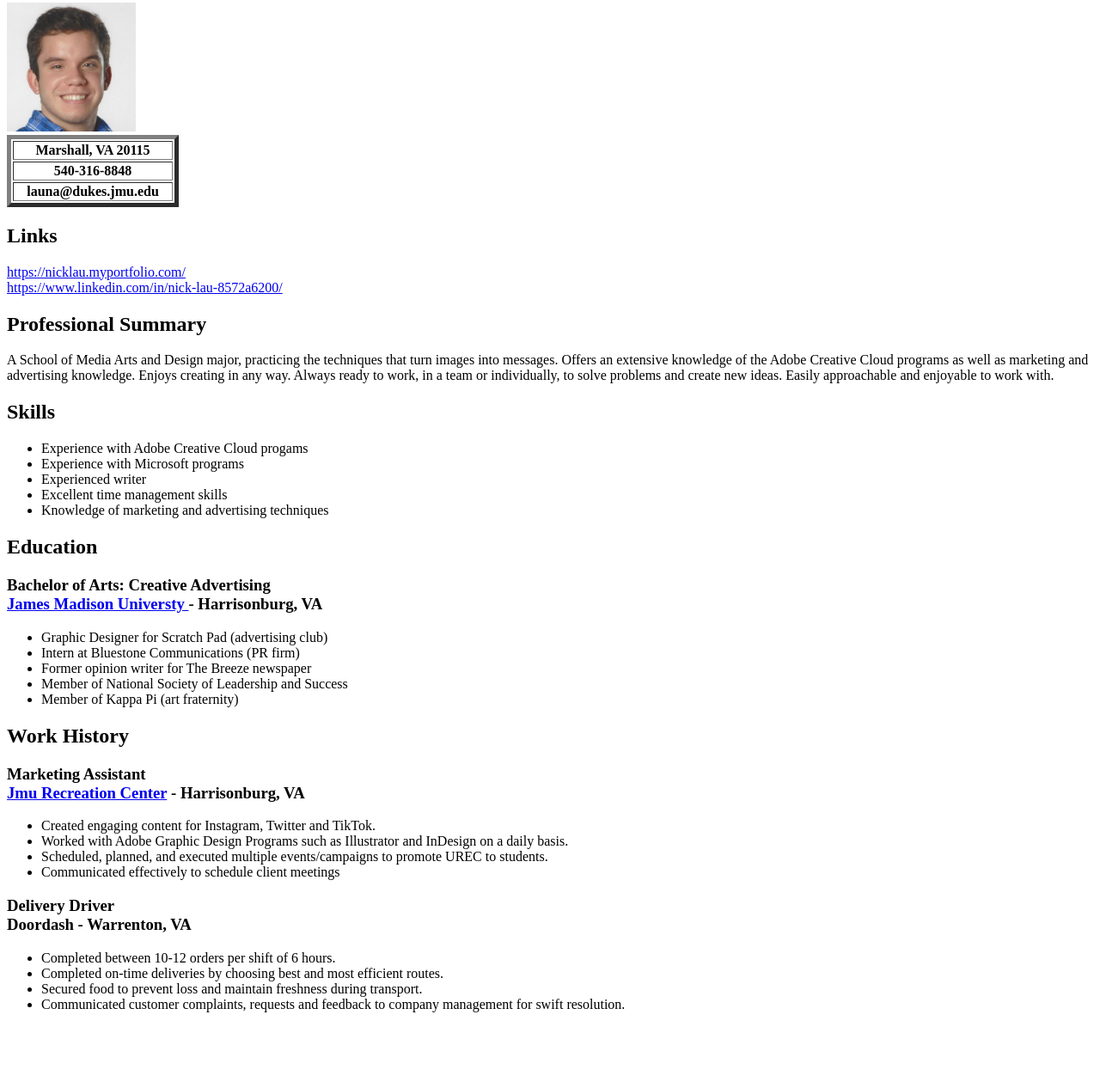
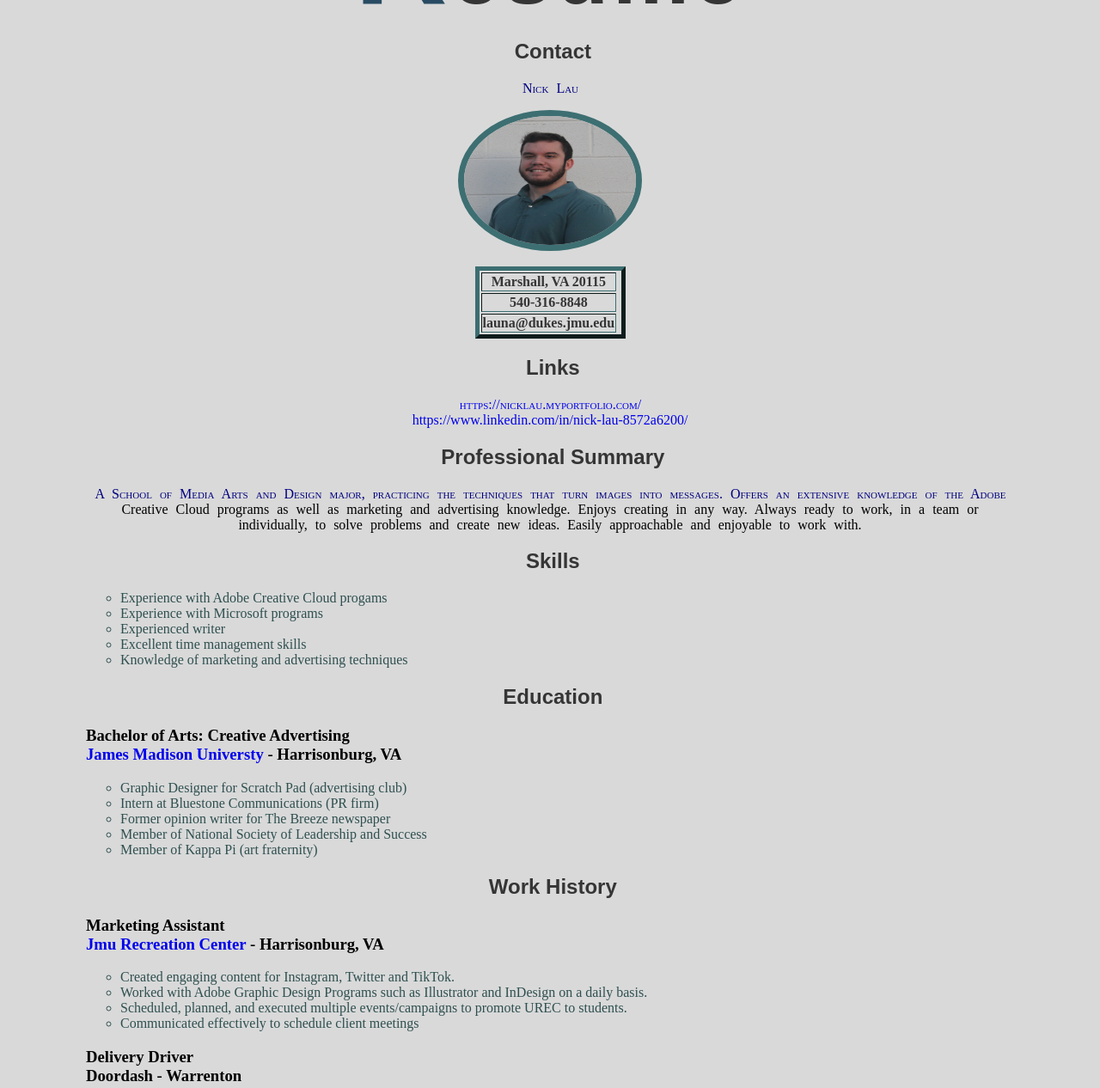
Before and after one commit to nicklau15/nicklau15.github.io, a plain HTML site: page index.html in a window 1280 px wide. Shown: the part 158-1424 px from the top of the page at 86% size. Before the commit the page ends 1352 px from the top, so only its background shows below. Drawn offline with Linux system fonts and the light colour scheme.

Commit message:
Add files via upload

```diff
--- a/index.html
+++ b/index.html
@@ -4,6 +4,7 @@
 				<title> Nick Lau's Resume </title>
 				<meta name="author" content="Nick Lau">
 				<meta name="description" content="Nick Lau">
+				<link rel="stylesheet" href="style.css">
 		</head>
 
 
@@ -12,9 +13,9 @@
 		<h2> Contact </h2>
 			<p> Nick Lau </p>
 
-			<img src="nick.png" height="150" Width="150" alt="Guy with brunette hair smiling into camera"> <br>
+			<img src="nick.jpg" height="150" Width="500" alt="Guy with brunette hair smiling into camera"> <br>
 
-				<table width="200" border="5">
+				<table width="175" border="5">
 					<tr>
 						<th> Marshall, VA 20115 </th>
 					</tr>
@@ -72,7 +73,7 @@
 					<li> Communicated effectively to schedule client meetings </li>
 			</ul>
 
-		<h3> Delivery Driver <br> Doordash - Warrenton, VA </h3>
+		<h3> Delivery Driver <br> Doordash - Warrenton </h3>
 
 			<ul>
 					<li> Completed between 10-12 orders per shift of 6 hours. </li>
@@ -80,5 +81,8 @@
 					<li> Secured food to prevent loss and maintain freshness during transport. </li>
 					<li> Communicated customer complaints, requests and feedback to company management for swift resolution. </li>
 			</ul>
+
+<img src="starwars.jpg" height="150" Width="500" alt="space ship flying away into space">
+
 </body>
 </html>
--- a/style.css
+++ b/style.css
@@ -10,7 +10,7 @@ img {
 	border-color: #3C6E71;
 	border-radius: 50%;
 	display: block;
-	width: 150px;
+	width: 200px;
 	margin: 0 auto;
 	opacity: 0.99;
 
```
Also changed, not shown: nick.JPG (added), starwars.jpg (added).
